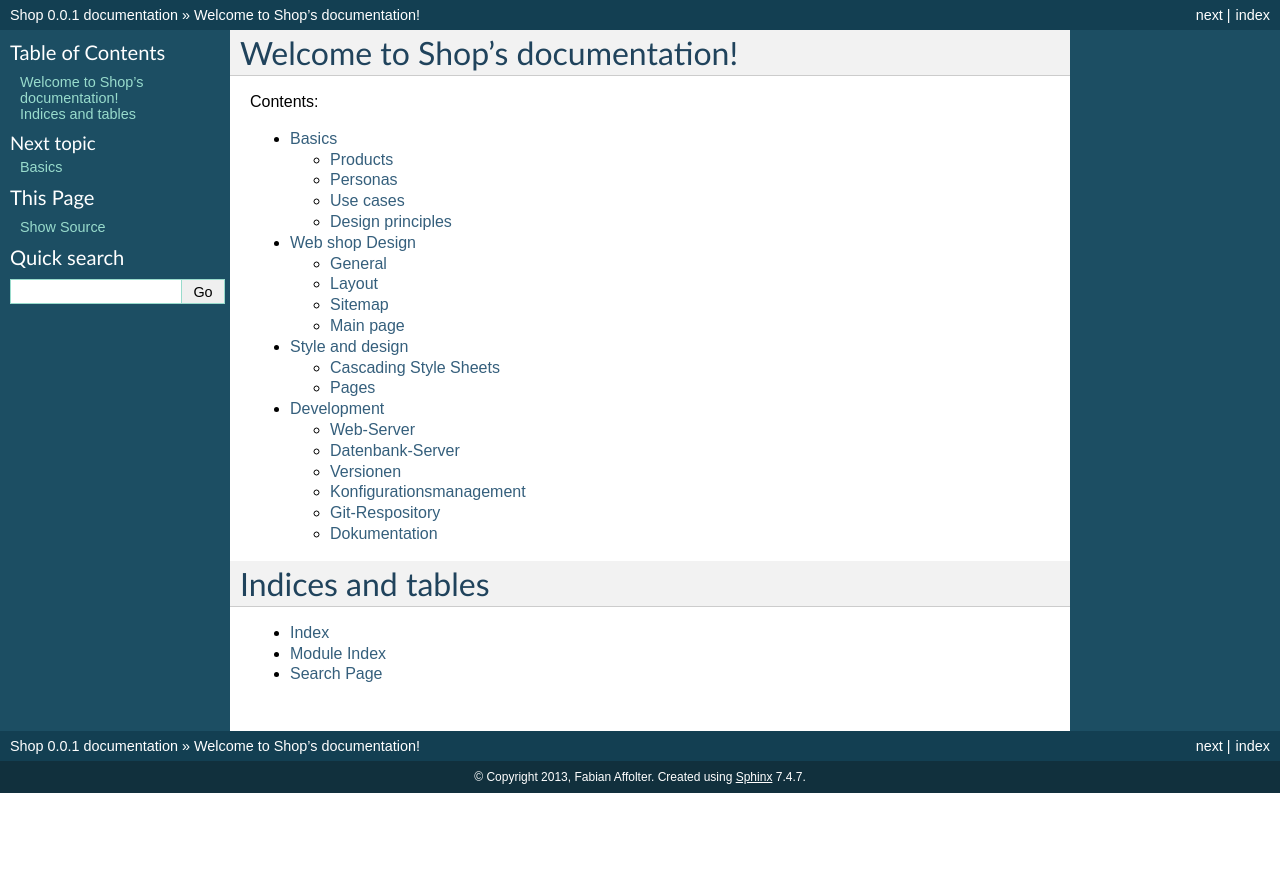
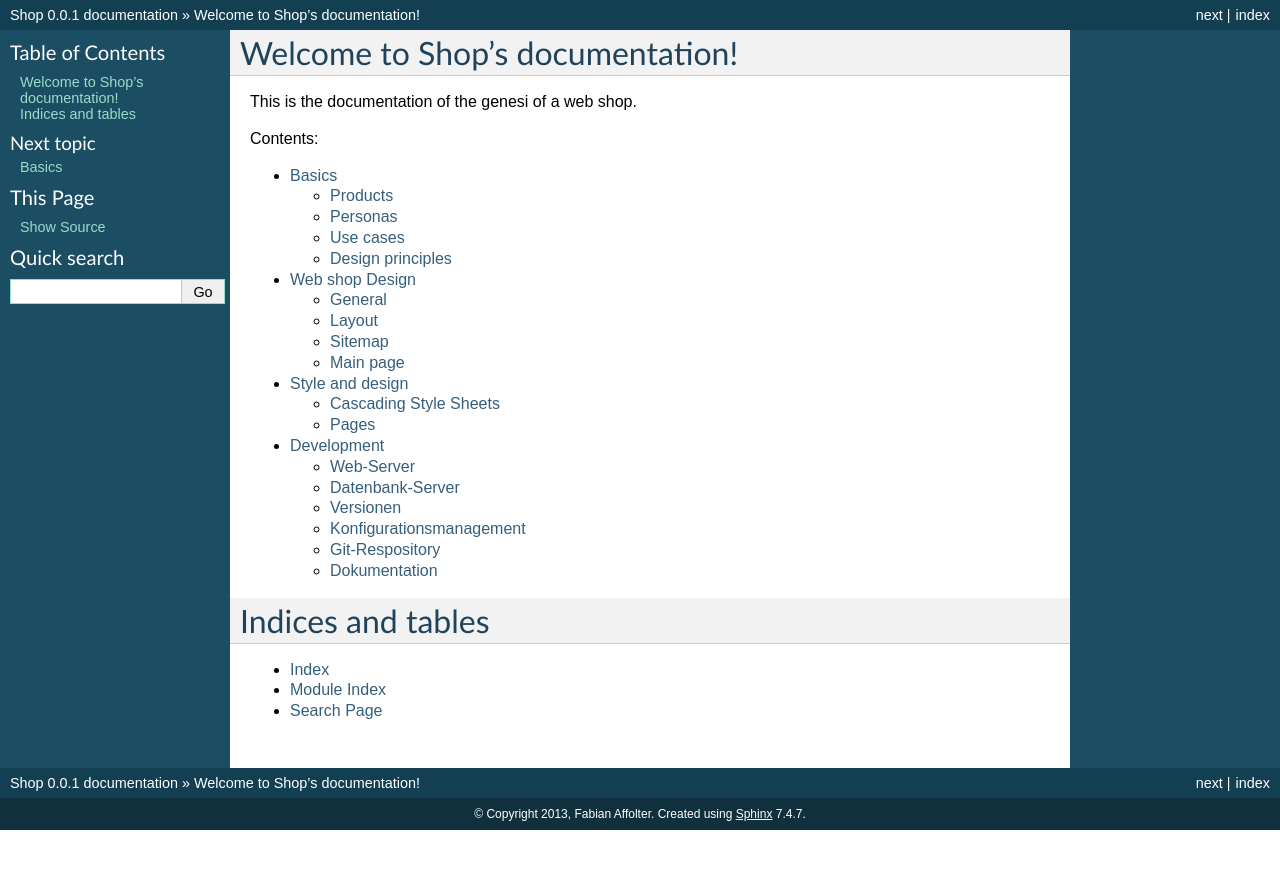
Before and after one commit to fabaff/shop, a Sphinx documentation site: the page built from docs/index.rst, in a window 1280 px wide. Shown: the top 869 px of the page. Built offline with Sphinx 7.4.7, drawn with Linux system fonts in a browser that asks for light colours; formulas are drawn with MathJax 3.

Commit message:
add intro

```diff
--- a/docs/index.rst
+++ b/docs/index.rst
@@ -3,6 +3,8 @@
 
 Welcome to Shop's documentation!
 ================================
+
+This is the documentation of the genesi of a web shop.
 
 Contents:
 
```
